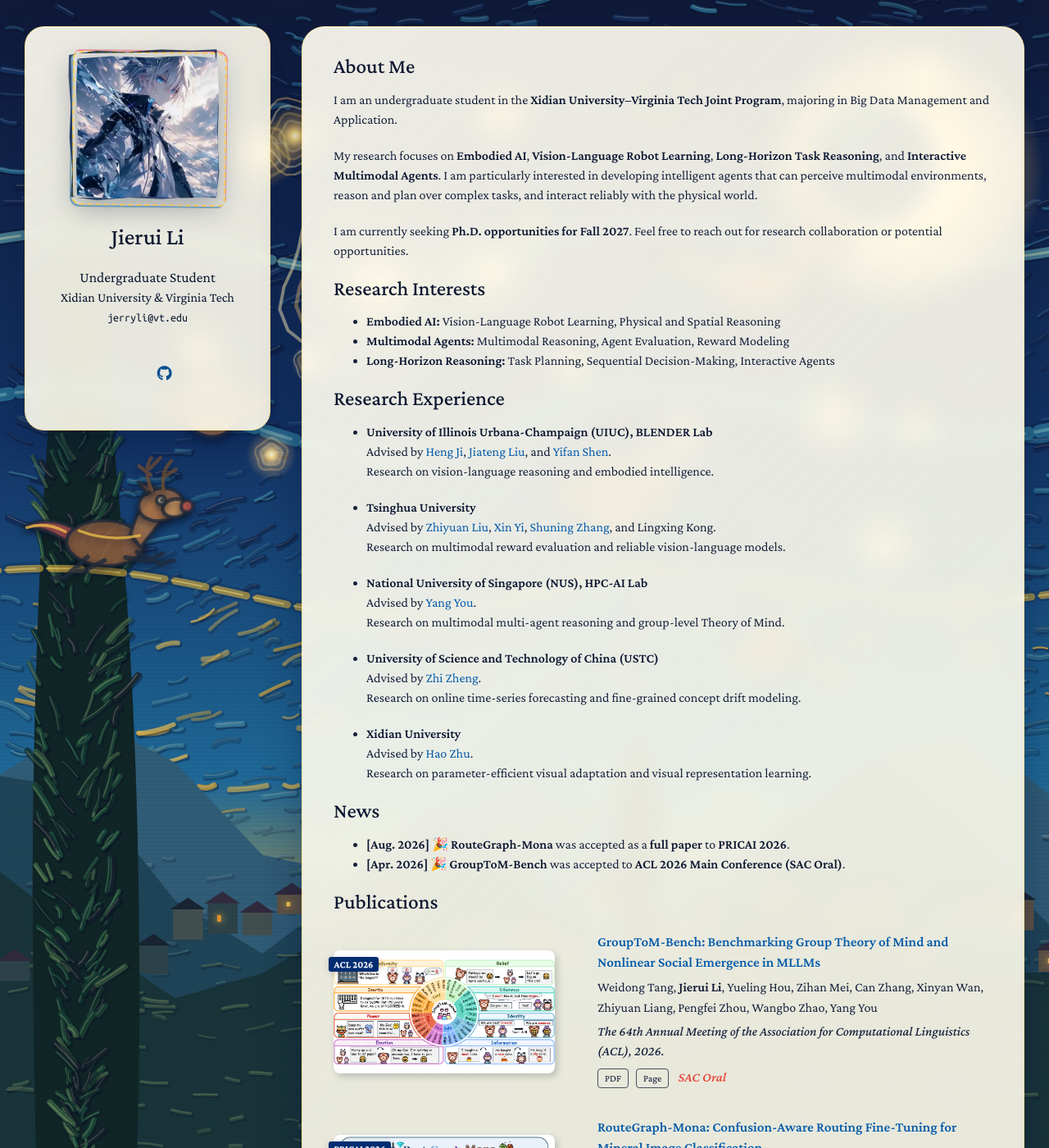
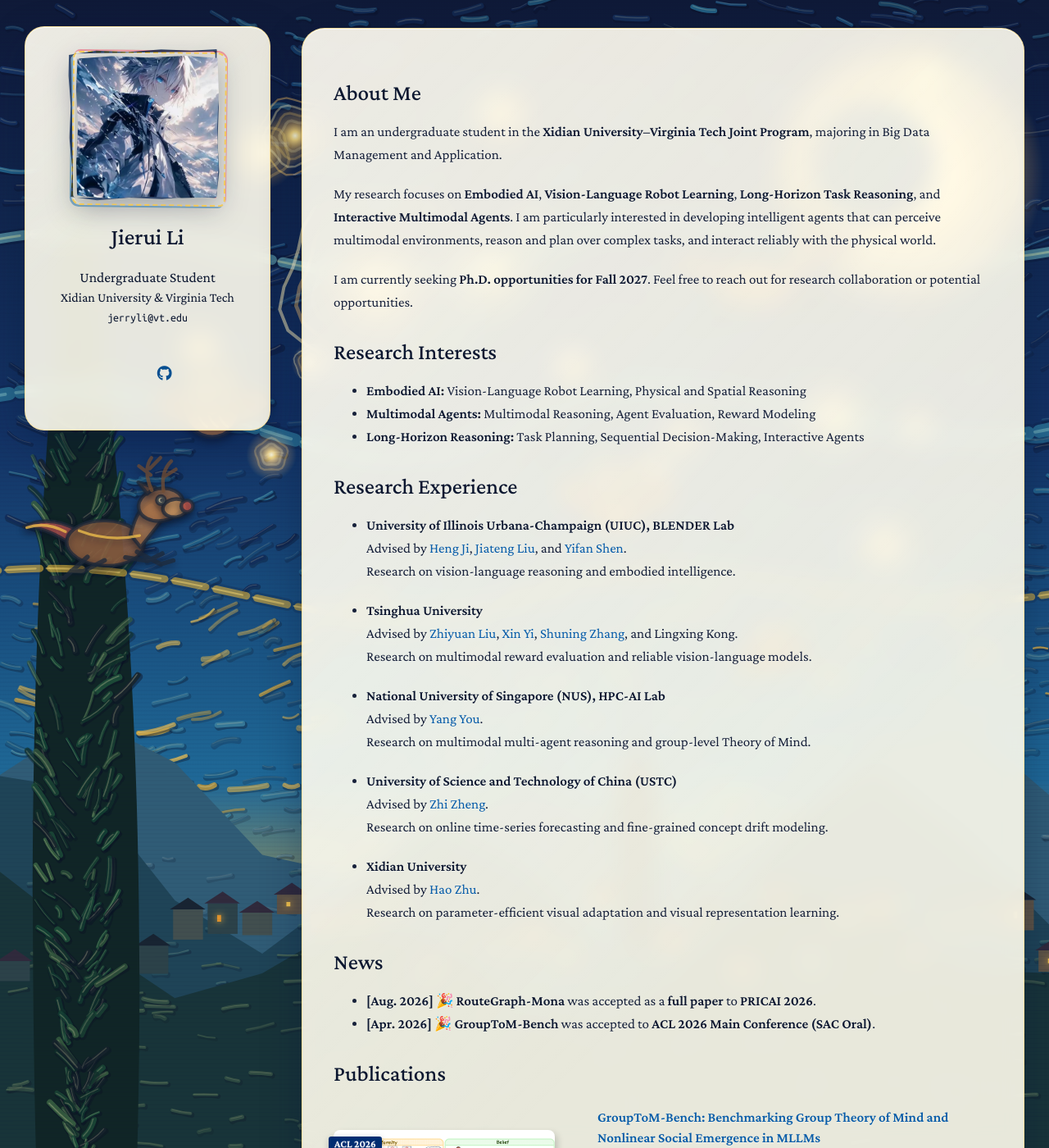
Before and after one commit to JRLi12/JRLi12.github.io, a Jekyll site: the page built from index.md, in a window 1280 px wide and 1400 px high. Shown: the whole window at 82% size. Built offline with Jekyll 4.4.1, drawn with Linux system fonts in a browser that asks for light colours; a style sheet for code colours, icons or effects is not loaded; our own code applies the rules of GitHub Pages for plain Markdown files.

Commit message:
Update van-gogh-background.css

```diff
--- a/assets/css/van-gogh-background.css
+++ b/assets/css/van-gogh-background.css
@@ -264,3 +264,35 @@ body th {
     box-shadow: none;
   }
 }
+
+/* ===== Typography tuning ===== */
+
+section {
+  font-size: 17px !important;
+  line-height: 1.65 !important;
+}
+
+section p,
+section li {
+  font-size: 17px !important;
+  line-height: 1.65 !important;
+}
+
+section h2 {
+  font-size: 27px !important;
+  line-height: 1.25 !important;
+  margin-top: 30px !important;
+  margin-bottom: 16px !important;
+}
+
+section h3 {
+  font-size: 21px !important;
+}
+
+section strong {
+  font-weight: 700;
+}
+
+section a {
+  font-size: inherit;
+}
```
